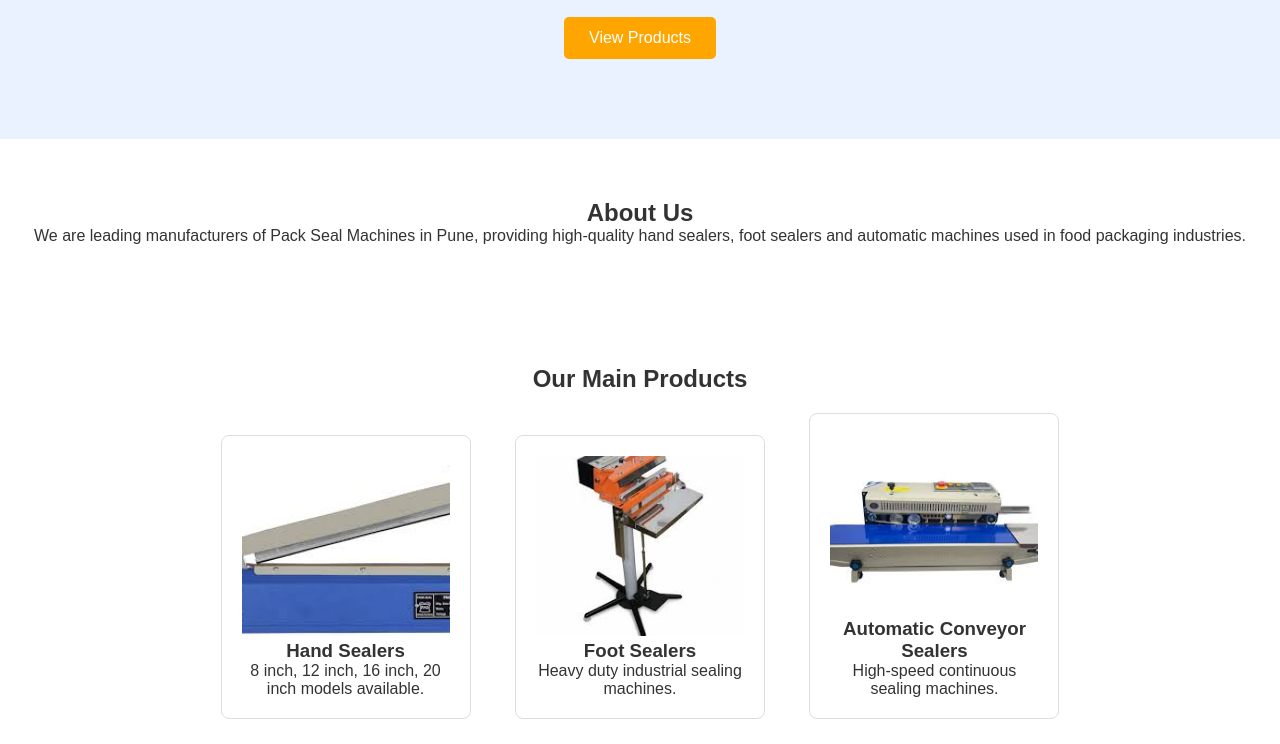
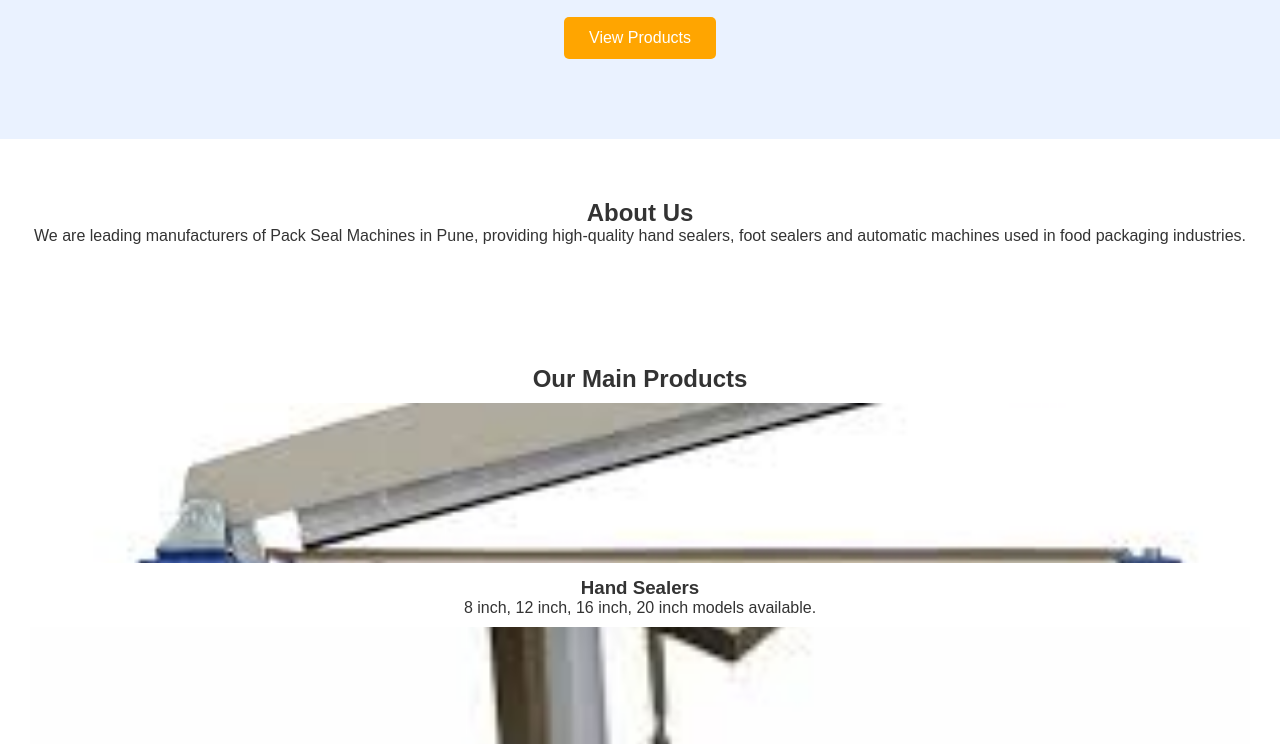
Before and after one commit to Jadhav777/hanuman-entreprises, a plain HTML site: page index.html in a window 1280 px wide. Shown: the part 208-952 px from the top of the page. Drawn offline with Linux system fonts and the light colour scheme.

Commit message:
image fit fix

```diff
--- a/css/style.css
+++ b/css/style.css
@@ -63,13 +63,12 @@ nav a {
     text-align: center;
 }
 
-.product-card {
-    display: inline-block;
-    width: 250px;
-    margin: 20px;
-    padding: 20px;
-    border: 1px solid #ddd;
-    border-radius: 8px;
+.product-card img {
+    width: 100%;
+    height: 180px;
+    object-fit: contain;
+    background: white;
+    padding: 10px;
 }
 
 .product-card img {
```
